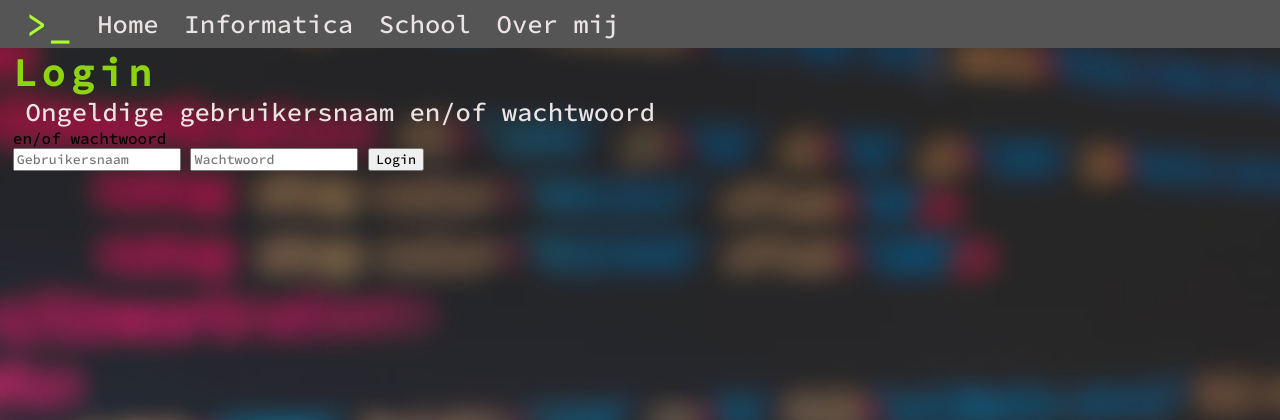
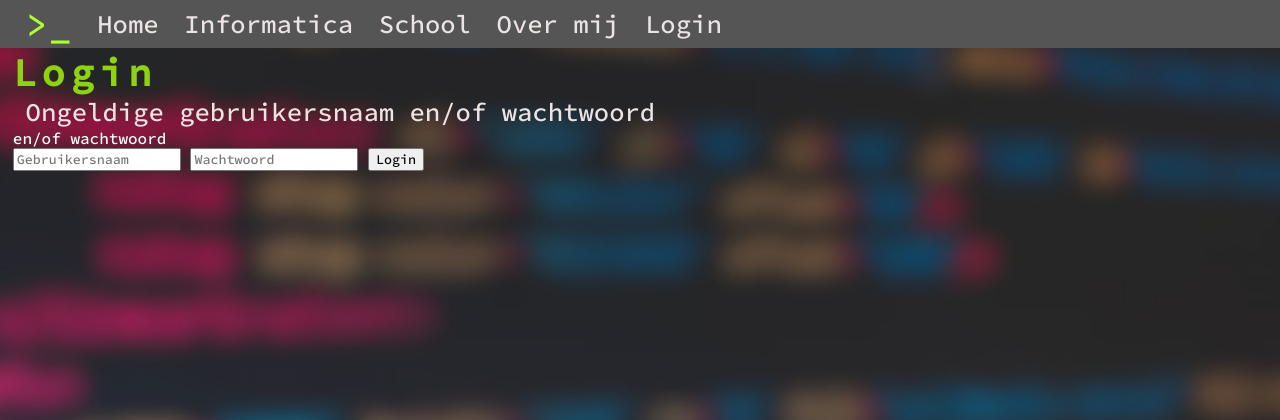
Before and after one commit to Teunemans/Schoolwebsite, a PHP site: page /login.html in a window 1280 px wide. Shown: the top 420 px of the page. Run offline with PHP 8.4, Linux system fonts and the light colour scheme.

Commit message:
dslfkjasdfk

```diff
--- a/index.html
+++ b/index.html
@@ -15,6 +15,7 @@
             <div class="navitem"><a class="navitem" href="informatica.html">Informatica</a></div>
             <div class="navitem"><a class="navitem" href="school.html">School</a></div>
             <div class="navitem"><a class="navitem" href="overmij.html">Over mij</a></div>
+            <div class="navitem"><a href="login.html" class="navitem">Login</a></div>
         </div>
     </nav>
     <div class="textbody typewriter">
--- a/informatica.html
+++ b/informatica.html
@@ -15,6 +15,7 @@
             <div class="navitem"><a class="navitem" href="informatica.html">Informatica</a></div>
             <div class="navitem"><a class="navitem" href="school.html">School</a></div>
             <div class="navitem"><a class="navitem" href="overmij.html">Over mij</a></div>
+            <div class="navitem"><a href="login.html" class="navitem">Login</a></div>
         </div>
     </nav>
     <div class="textbody typewriter">
--- a/login.html
+++ b/login.html
@@ -15,6 +15,7 @@
             <div class="navitem"><a class="navitem" href="informatica.html">Informatica</a></div>
             <div class="navitem"><a class="navitem" href="school.html">School</a></div>
             <div class="navitem"><a class="navitem" href="overmij.html">Over mij</a></div>
+            <div class="navitem"><a href="login.html" class="navitem">Login</a></div>
         </div>
     </nav>
     <main id="main-holder" class="textbody typewriter">
@@ -24,7 +25,7 @@
 
         <div id="login-error-holder">
             <p id="login-error-msg">Ongeldige gebruikersnaam <span id="error-msg-second-line">en/of wachtwoord</span></p>
-            <span id="error-msg-second-line">en/of wachtwoord</span>
+            <span class="loginText" id="error-msg-second-line">en/of wachtwoord</span>
         </div>
 
         <form id="login-form">
--- a/overmij.html
+++ b/overmij.html
@@ -15,6 +15,7 @@
             <div class="navitem"><a class="navitem" href="informatica.html">Informatica</a></div>
             <div class="navitem"><a class="navitem" href="school.html">School</a></div>
             <div class="navitem"><a class="navitem" href="overmij.html">Over mij</a></div>
+            <div class="navitem"><a href="login.html" class="navitem">Login</a></div>
         </div>
     </nav>
     <div class="textbody typewriter">
--- a/school.html
+++ b/school.html
@@ -15,6 +15,7 @@
             <div class="navitem"><a class="navitem" href="informatica.html">Informatica</a></div>
             <div class="navitem"><a class="navitem" href="school.html">School</a></div>
             <div class="navitem"><a class="navitem" href="overmij.html">Over mij</a></div>
+            <div class="navitem"><a href="login.html" class="navitem">Login</a></div>
         </div>
     </nav>
     <div class="textbody typewriter">
--- a/style.css
+++ b/style.css
@@ -54,6 +54,7 @@
     display: flex-block;
     width: 100vw;
     margin-left: 1vw;
+    color: white;
 }
 
 h1 {
```
